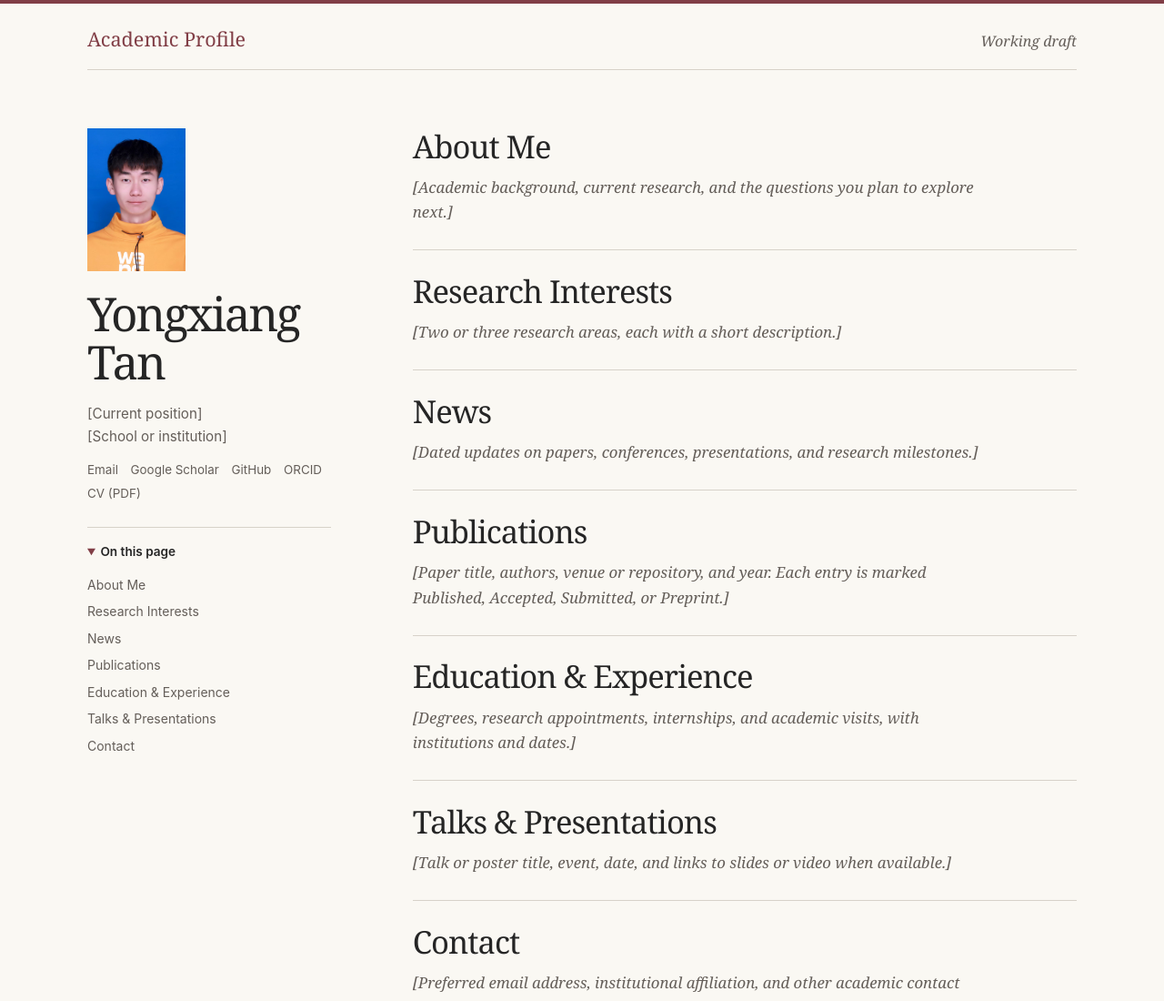
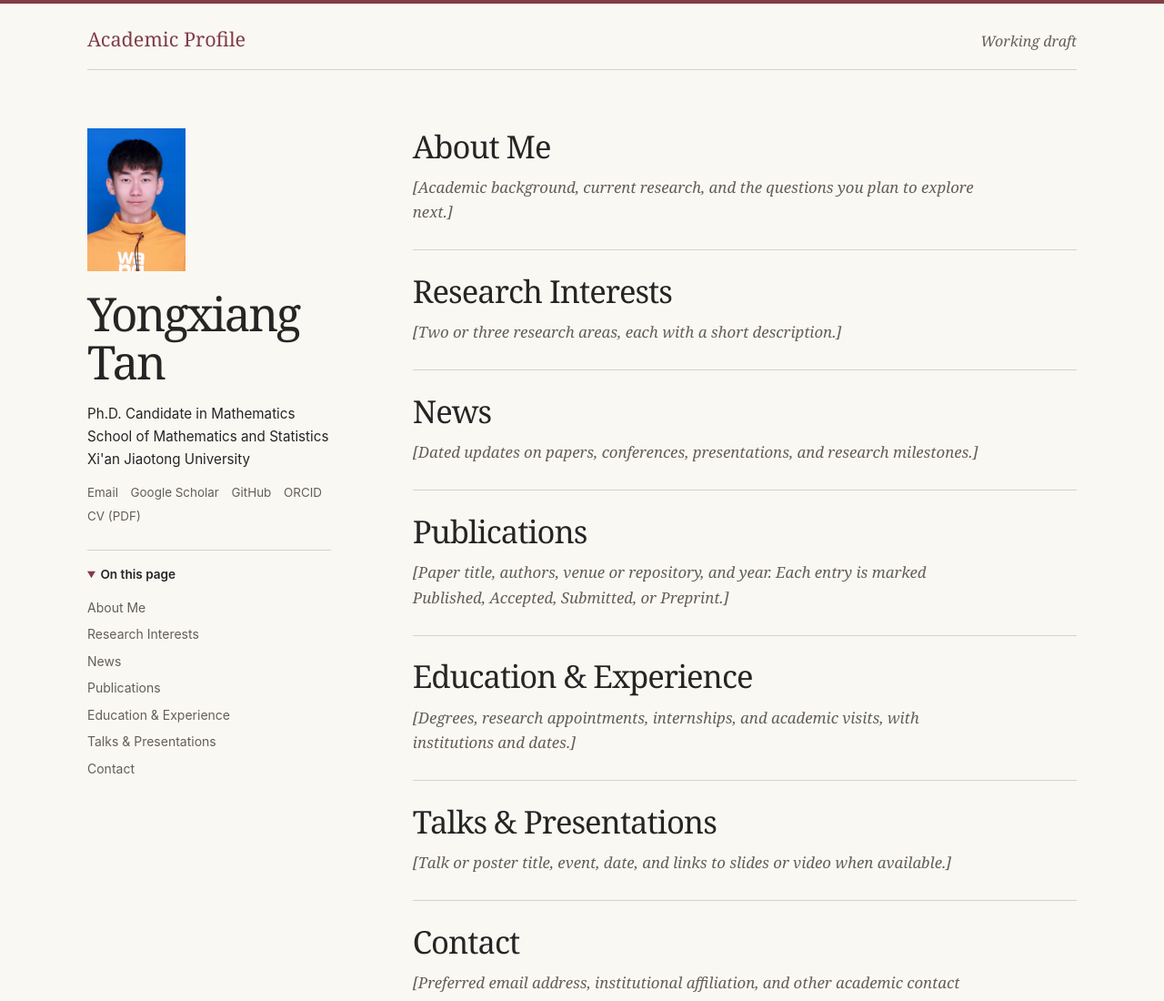
Before and after one commit to yxtan-xjtu/yxtan-xjtu.github.io, a plain HTML site: page index.html in a window 1280 px wide. Shown: the top 1100 px of the page at 91% size. Drawn offline with Linux system fonts and the light colour scheme.

Commit message:
Add doctoral affiliation to the academic profile

```diff
--- a/index.html
+++ b/index.html
@@ -17,7 +17,7 @@
     <aside class="profile" id="profile" aria-label="Profile">
       <img class="portrait" src="assets/yongxiang-tan.jpg" width="990" height="1440" alt="Yongxiang Tan">
       <h1 class="name">Yongxiang Tan</h1>
-      <p class="affiliation draft-field">[Current position]<br>[School or institution]</p>
+      <p class="affiliation">Ph.D. Candidate in Mathematics<br>School of Mathematics and Statistics<br>Xi'an Jiaotong University</p>
       <!-- Replace each text label with its link only when the address or PDF is available. -->
       <div class="profile-links" aria-label="Planned profile links">
         <span>Email</span><span>Google Scholar</span><span>GitHub</span><span>ORCID</span><span>CV (PDF)</span>
```
